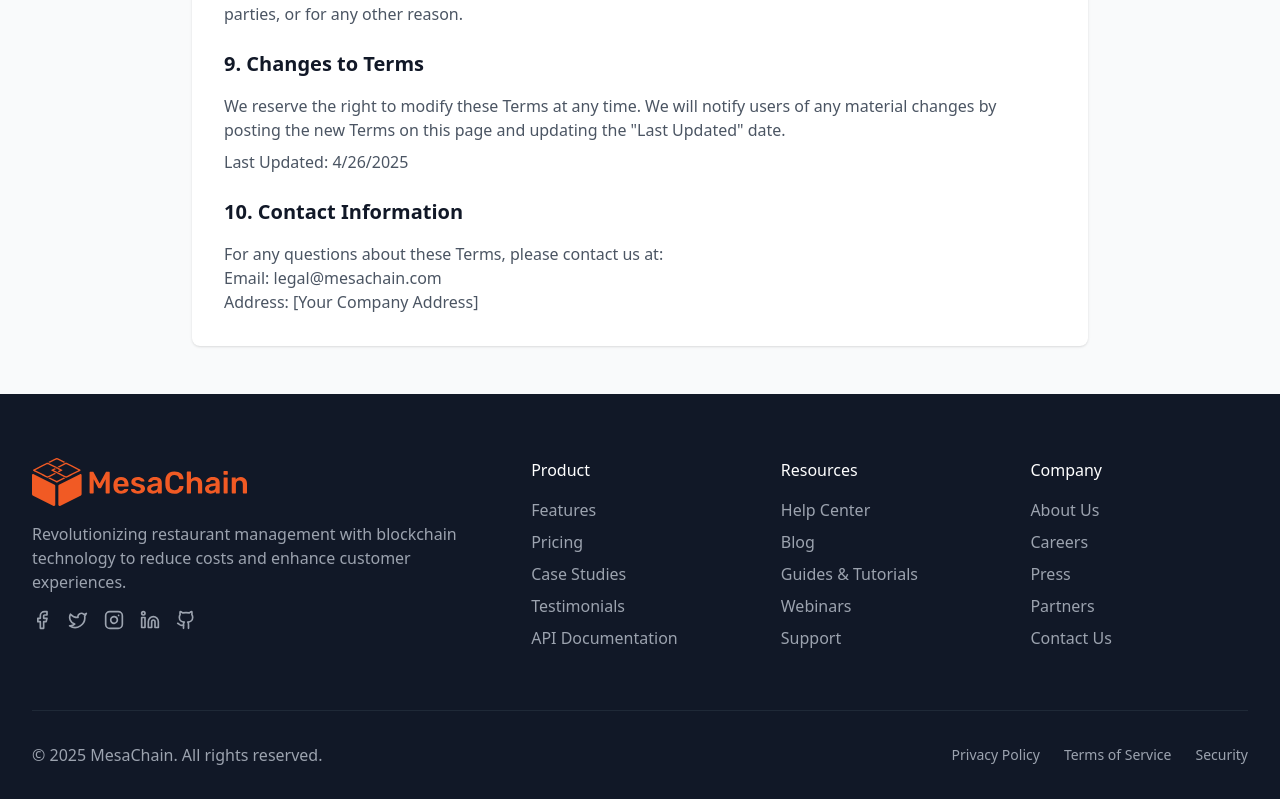
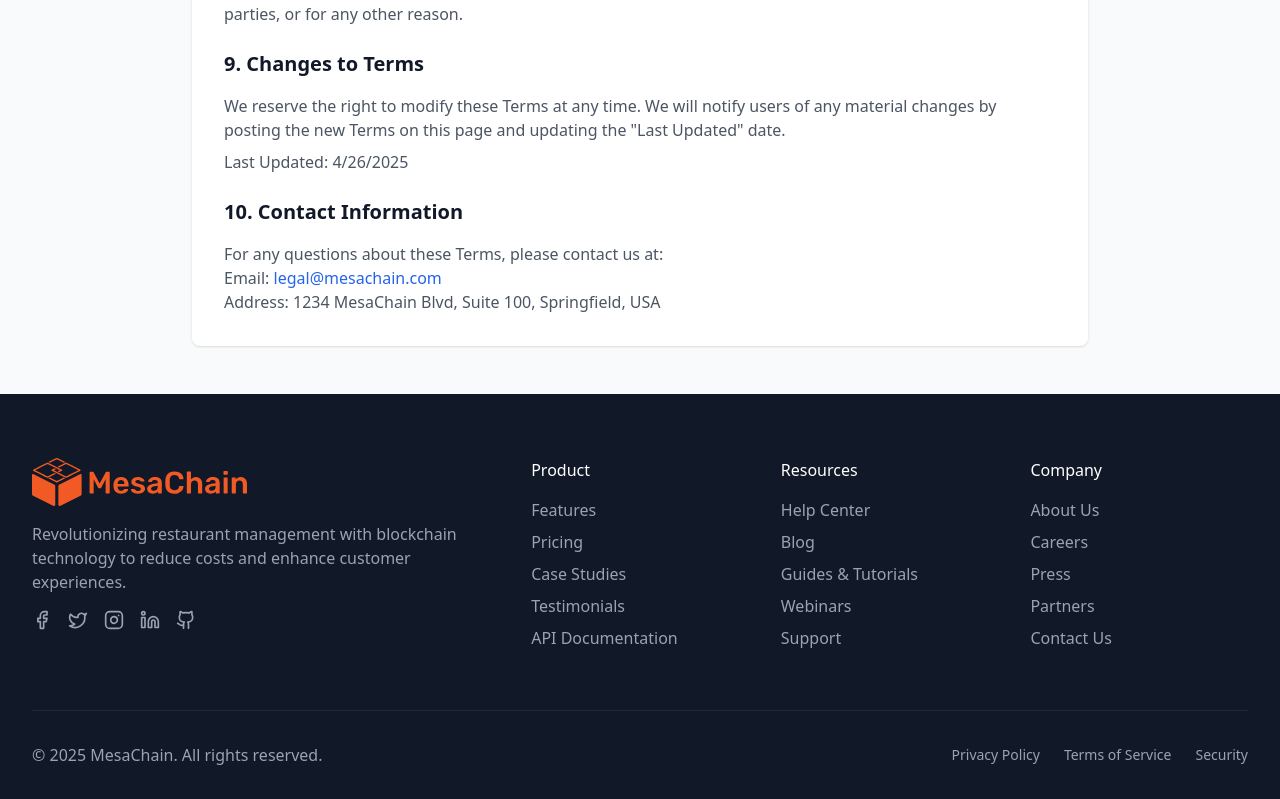
Before and after one commit to MPSxDev/MesaChain-LandingPage, a React (Vite) app: page /terms-of-service in a window 1280 px wide. Shown: the part 1346-2145 px from the top of the page. Built offline with nearby package versions, Linux system fonts and the light colour scheme.

Commit message:
Update src/components/TermsOfService.tsx
Co-authored-by: coderabbitai[bot] <136622811+coderabbitai[bot]@users.noreply.github.com>

```diff
--- a/src/components/TermsOfService.tsx
+++ b/src/components/TermsOfService.tsx
@@ -106,9 +106,11 @@ const TermsOfService: React.FC = () => {
               <p className="text-gray-600">
                 For any questions about these Terms, please contact us at:
                 <br />
-                Email: legal@mesachain.com
+                Email: <a href="mailto:legal@mesachain.com" className="text-blue-600 hover:underline">
+                  legal@mesachain.com
+                </a>
                 <br />
-                Address: [Your Company Address]
+                Address: 1234 MesaChain Blvd, Suite 100, Springfield, USA
               </p>
             </section>
           </div>
```
